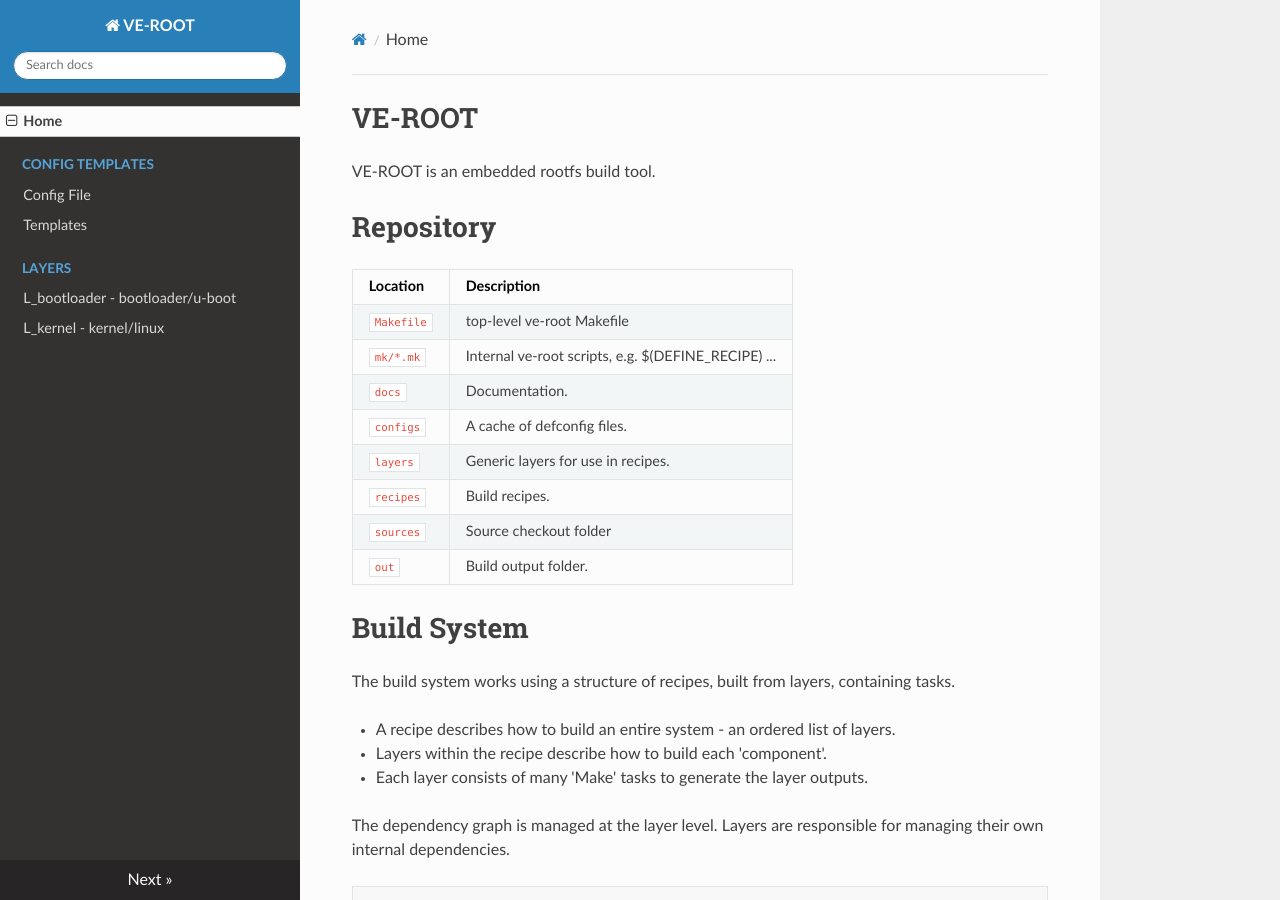
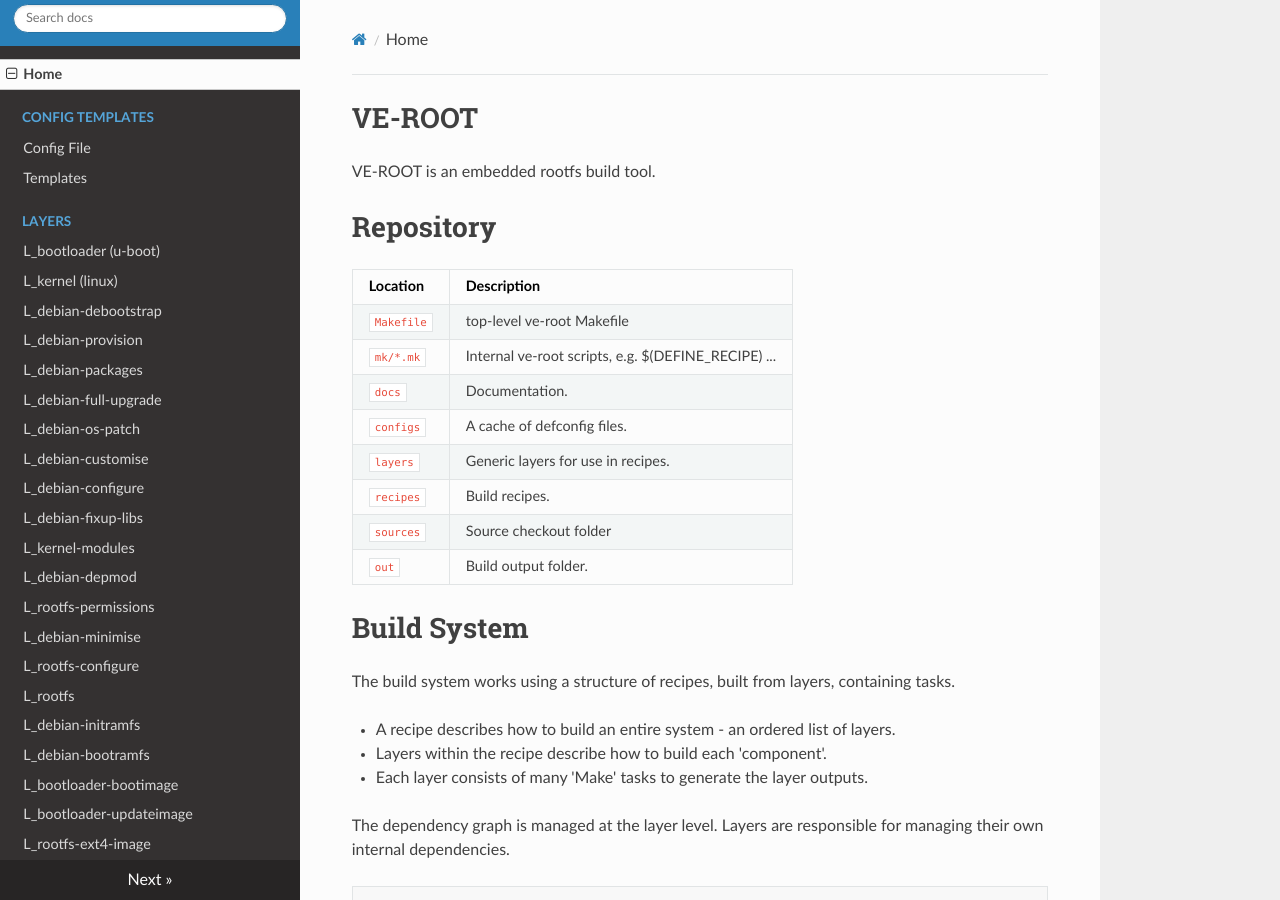
Before and after one commit to jameswalmsley/ve-root, an MkDocs documentation site: the page built from docs/index.md, in a window 1280 px wide and 900 px high. Built offline with MkDocs 1.6.1, drawn with Linux system fonts in a browser that asks for light colours; nearby versions of some CDN libraries.

Commit message:
[DOCS] Updated mkdocs configuration.

```diff
--- a/mkdocs.yml
+++ b/mkdocs.yml
@@ -1,11 +1,29 @@
 site_name: VE-ROOT
 theme: readthedocs
-
 nav:
 - Home: 'index.md'
 - Config Templates:
   - 'Config File': 'config-files.md'
   - 'Templates': 'templates.md'
 - Layers:
-  - 'L_bootloader - bootloader/u-boot': layers/bootloader/u-boot.mk
-  - 'L_kernel - kernel/linux': 'layers/kernel/linux.md'
+  - 'L_bootloader (u-boot)': 'layers/bootloader/u-boot.md'
+  - 'L_kernel (linux)': 'layers/kernel/linux.md'
+  - 'L_debian-debootstrap': 'layers/debian/debootstrap.md'
+  - 'L_debian-provision': 'layers/debian/provision.md'
+  - 'L_debian-packages': 'layers/debian/packages.md'
+  - 'L_debian-full-upgrade': 'layers/debian/full-upgrade.md'
+  - 'L_debian-os-patch': 'layers/debian/os-patch.md'
+  - 'L_debian-customise': 'layers/debian/customise.md'
+  - 'L_debian-configure': 'layers/debian/configure.md'
+  - 'L_debian-fixup-libs': 'layers/debian/fixup-libs.md'
+  - 'L_kernel-modules': 'layers/kernel/modules.md'
+  - 'L_debian-depmod': 'layers/debian/depmod.md'
+  - 'L_rootfs-permissions': 'layers/rootfs/permissions.md'
+  - 'L_debian-minimise': 'layers/debian/minimise.md'
+  - 'L_rootfs-configure': 'layers/rootfs/configure.md'
+  - 'L_rootfs': 'layers/rootfs.md'
+  - 'L_debian-initramfs': 'layers/debian/initramfs.md'
+  - 'L_debian-bootramfs': 'layers/debian/bootramfs.md'
+  - 'L_bootloader-bootimage': 'layers/bootloader/bootimage.md'
+  - 'L_bootloader-updateimage': 'layers/bootloader/updateimage.md'
+  - 'L_rootfs-ext4-image': 'layers/rootfs/ext4-image.md'
```
